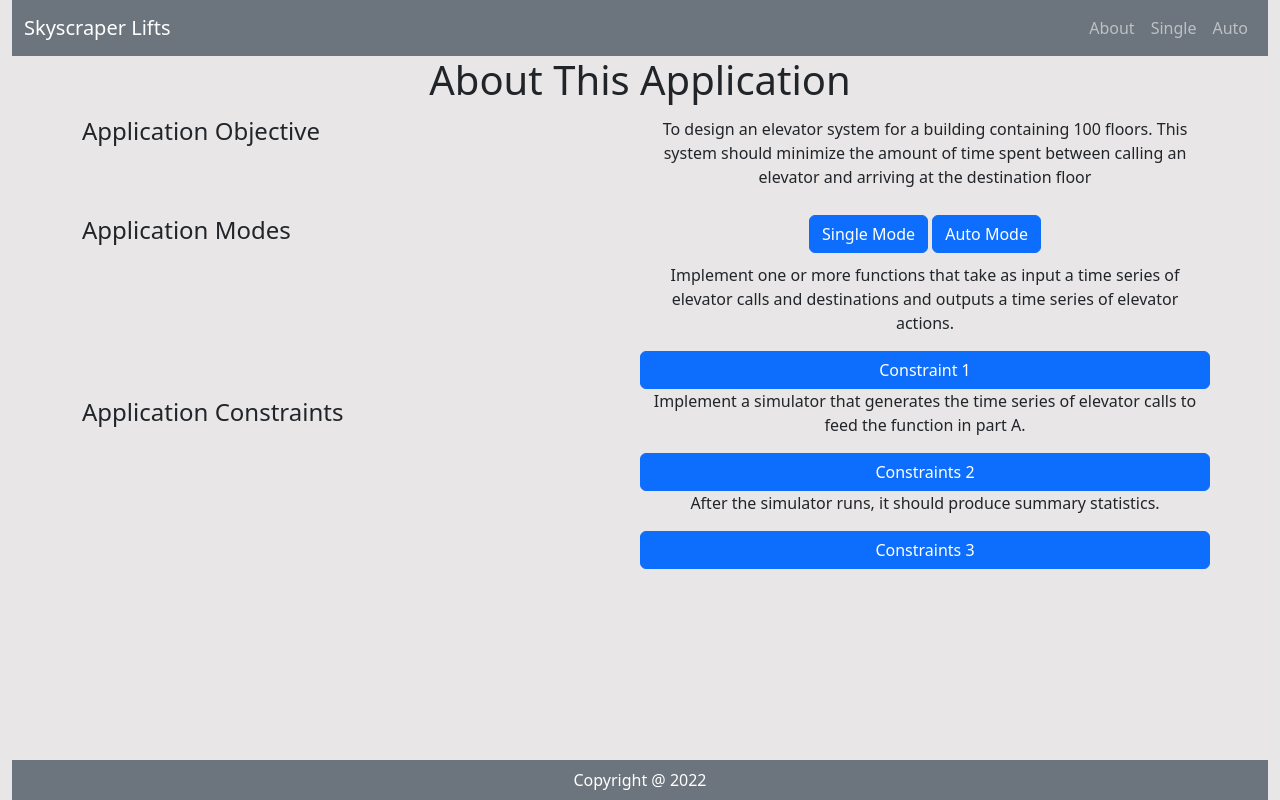
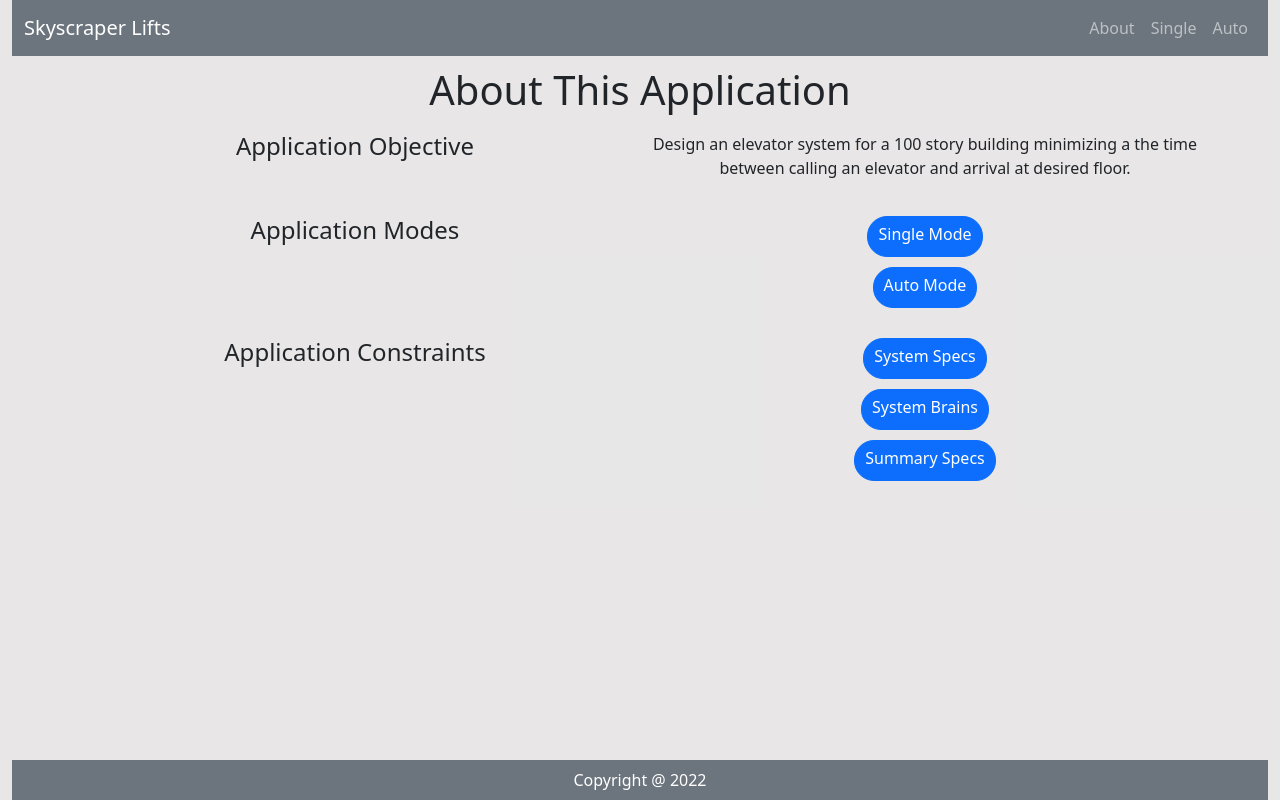
Before and after one commit to JamesFThomas/skyscraper-lifts, a React (Create React App) app: page /about in a window 1280 px wide. Built offline with nearby package versions, Linux system fonts and the light colour scheme.

Commit message:
created array of data for modalComp + hover effect

```diff
--- a/src/components/layout/ModalComponent.js
+++ b/src/components/layout/ModalComponent.js
@@ -1,6 +1,8 @@
 import React, { useState } from 'react';
 import Button from 'react-bootstrap/Button';
 import Modal from 'react-bootstrap/Modal';
+
+import '../../styles/modalComponent.css';
 
 const ModalComponent = ({ data }) => {
   //destructure props
@@ -10,8 +12,13 @@ const ModalComponent = ({ data }) => {
   const handleClose = () => setShow(false);
   const handleShow = () => setShow(true);
 
+  /** To Do List
+   * ModalComp = dynamically render ordered list for description
+   * Transfer App Mode descriptions from wireframe
+   */
+
   return (
-    <>
+    <div className='modalC' style={{ maxWidth: 'fit-content' }}>
       <Button variant='primary' onClick={handleShow}>
         {Title}
       </Button>
@@ -26,7 +33,7 @@ const ModalComponent = ({ data }) => {
           </Button>
         </Modal.Footer>
       </Modal>
-    </>
+    </div>
   );
 };
 
--- a/src/components/pages/About.js
+++ b/src/components/pages/About.js
@@ -12,61 +12,84 @@ const About = ({ aboutData }) => {
   return (
     <div className='page'>
       <Container>
-        <Row style={{ marginBottom: '5px' }}>
+        <Row style={{ margin: '10px' }}>
           <Col>
             <h1>{'About This Application'}</h1>
           </Col>
         </Row>
-        <Row style={{ marginBottom: '10px' }}>
+        <Row style={{ marginBottom: '20px' }}>
           <Col>
-            <h4 style={{ display: 'flex', alignItems: 'center' }}>
-              {'Application Objective'}
-            </h4>
+            <h4>{'Application Objective'}</h4>
           </Col>
-          <Col>
+          <Col
+            style={{
+              display: 'flex',
+              justifyContent: 'center',
+            }}
+          >
             <p>
               {`
-                  To design an elevator system for a building containing 100 floors.
-                  This system should minimize the amount of time spent between
-                  calling an elevator and arriving at the destination floor`}
+                  Design an elevator system for a 100 story building
+                  minimizing a the time between calling an elevator and
+                  arrival at desired floor.`}
             </p>
           </Col>
         </Row>
-        <Row style={{ marginBottom: '10px' }}>
-          <Col style={{ display: 'flex', alignItems: 'center' }}>
+        <Row style={{ marginBottom: '20px' }}>
+          <Col>
             <h4>{'Application Modes'}</h4>
           </Col>
           <Col>
-            <ModalComponent data={auto} /> <ModalComponent data={single} />
+            <Row
+              style={{
+                marginBottom: '10px',
+                display: 'flex',
+                justifyContent: 'center',
+              }}
+            >
+              <ModalComponent data={auto} />
+            </Row>
+            <Row
+              style={{
+                marginBottom: '10px',
+                display: 'flex',
+                justifyContent: 'center',
+              }}
+            >
+              <ModalComponent data={single} />
+            </Row>
           </Col>
         </Row>
         <Row>
-          <Col style={{ display: 'flex', alignItems: 'center' }}>
+          <Col>
             <h4>{'Application Constraints'}</h4>
           </Col>
           <Col>
-            <Row>
-              <p>
-                {`
-                    Implement one or more functions that take as input
-                    a time series of elevator calls and destinations
-                    and outputs a time series of elevator actions.`}
-              </p>
+            <Row
+              style={{
+                marginBottom: '10px',
+                display: 'flex',
+                justifyContent: 'center',
+              }}
+            >
               <ModalComponent data={con1} />
             </Row>
-            <Row>
-              <p>
-                {`
-                Implement a simulator that generates the time
-                series of elevator calls to feed the function
-                in part A.`}
-              </p>
+            <Row
+              style={{
+                marginBottom: '10px',
+                display: 'flex',
+                justifyContent: 'center',
+              }}
+            >
               <ModalComponent data={con2} />
             </Row>
-            <Row>
-              <p>
-                {`After the simulator runs, it should produce summary statistics.`}
-              </p>
+            <Row
+              style={{
+                marginBottom: '10px',
+                display: 'flex',
+                justifyContent: 'center',
+              }}
+            >
               <ModalComponent data={con3} />
             </Row>
           </Col>
--- a/src/data/aboutData.js
+++ b/src/data/aboutData.js
@@ -11,28 +11,45 @@ export const aboutData = {
   },
   con1: {
     id: 3,
-    Title: 'Constraint 1',
-    Desc: `There are 3 elevator shafts.
-    The destination floor is known at the time of the elevator call.
-    There is a lobby on the 1st floor.
-    It takes 1 second for the elevator to move 1 floor.
-    It takes 30 secs in lobby/5 seconds on any other floor to pick-up/drop-off passenger.
-    A maximum of 10 people can fit into the elevator car at any one time.
-    `,
+    Title: 'System Specs',
+    Desc: `
+    Implement one or more functions that take as input
+    a time series of elevator calls and destinations
+    and outputs a time series of elevator actions.`,
+    List: [
+      'There are 3 elevator shafts.',
+      'The destination floor is known at the time of the elevator call.',
+      'There is a lobby on the 1st floor.',
+      'It takes 1 second for the elevator to move 1 floor.',
+      'It takes 30 secs in lobby/5 seconds on any other floor to pick-up/drop-off passenger.',
+      'A maximum of 10 people can fit into the elevator car at any one time.',
+    ],
   },
   con2: {
     id: 4,
-    Title: 'Constraints 2',
-    Desc: `Except for the lobby, all other floors have a uniform distribution of number and frequency of calls.
-    The number of passengers per call is random according to a lognormal distribution, rounded to the nearest integer in the range (0, 5).
-    The random functions should be seeded so that the results of any run can be reproduced if the same seed is used.`,
+    Title: 'System Brains',
+    Desc: `
+    Implement a simulator that generates the time
+    series of elevator calls to feed the function
+    in part A.`,
+    List: [
+      'Except for the lobby, all other floors have a uniform distribution of number and frequency of calls.',
+      'The number of passengers per call is random according to a log-normal distribution, rounded to the nearest integer in the range (0, 5).',
+      'The random functions should be seeded so that the results of any run can be reproduced if the same seed is used.',
+    ],
   },
   con3: {
     id: 5,
-    Title: 'Constraints 3',
-    Desc: `Statistics:
-    The average time spent waiting for an elevator.
-    The average time spent inside an elevator.
-    The average total time spent per trip.`,
+    Title: 'Summary Specs',
+    Desc: `
+    After the simulator runs,
+    it should produce summary statistics.`,
+    List: [
+      'Create statistical summary of the system session that includes:',
+      'The average time spent waiting for an elevator.',
+      'The average time spent inside an elevator.',
+      'The average total time spent per trip.`,',
+      '',
+    ],
   },
 };
--- /dev/null
+++ b/src/styles/modalComponent.css
@@ -0,0 +1,7 @@
+.modalC button {
+  padding: 5px 10px 10px 10px;
+  border-radius: 20px;
+}
+.modalC button:hover {
+  background-color: blueviolet;
+}
```
